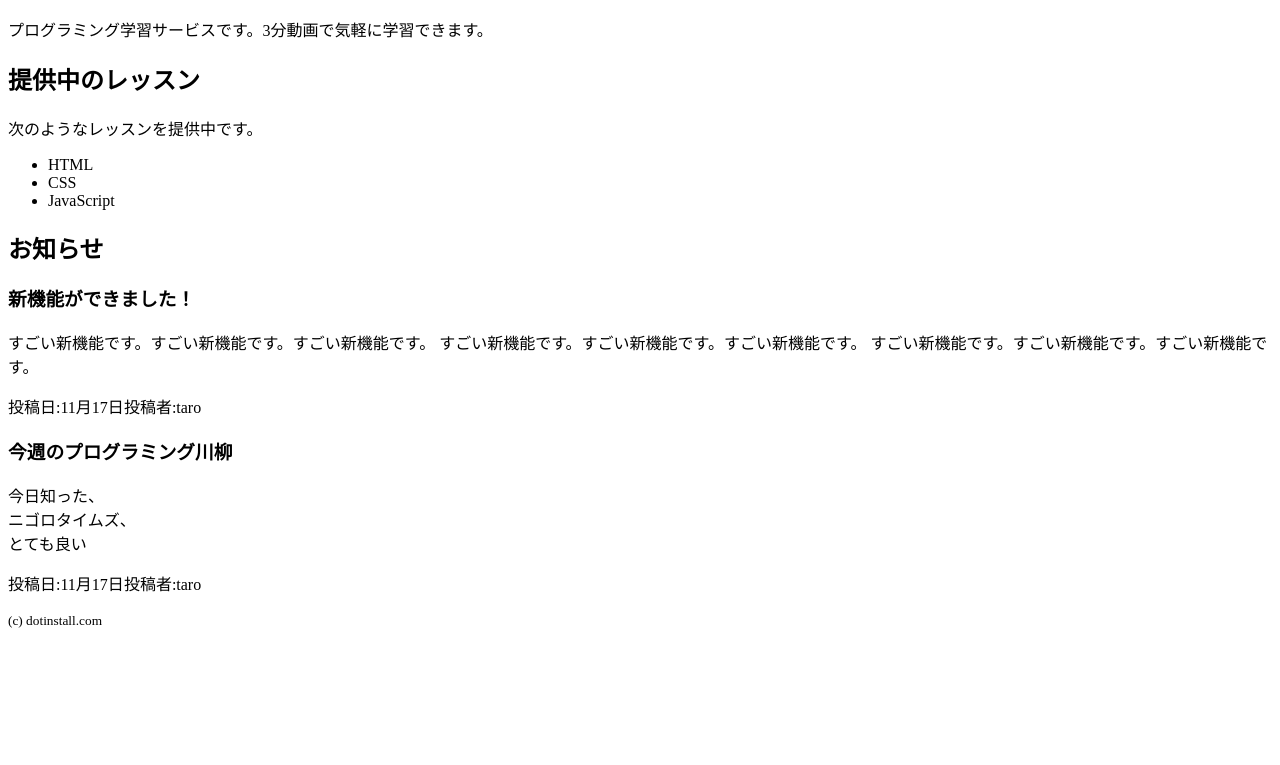
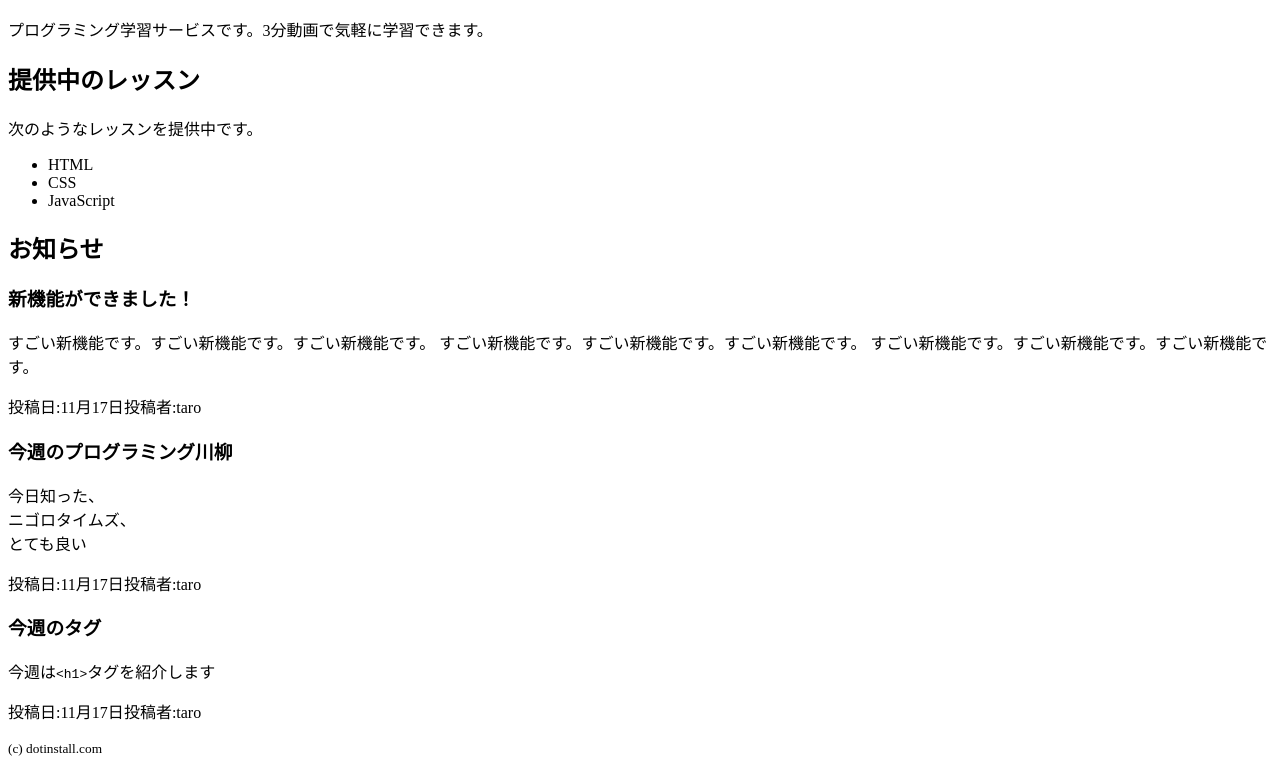
Before and after one commit to HirokazuKiryu/dotinstall_html_basic, a plain HTML site: page index.html in a window 1280 px wide. Shown: the part 299-1064 px from the top of the page. Before the commit the page ends 936 px from the top, so only its background shows below. Drawn offline with Linux system fonts and the light colour scheme.

Commit message:
文字参照、codeタグを使ってみよう

```diff
--- a/index.html
+++ b/index.html
@@ -41,9 +41,18 @@
           <p>投稿日:<time datetime="2020-11-17 13:00">11月17日</time>投稿者:taro</p>
         </footer>
       </article>
+
       <article>
         <h3>今週のプログラミング川柳</h3>
         <p>今日知った、<br>ニゴロタイムズ、<br>とても良い</p>
+          <footer>
+            <p>投稿日:<time datetime="2020-11-17 13:00">11月17日</time>投稿者:taro</p>
+          </footer>
+        </article>
+
+      <article>
+        <h3>今週のタグ</h3>
+        <p>今週は<code>&lt;h1&gt;</code>タグを紹介します</p>
           <footer>
             <p>投稿日:<time datetime="2020-11-17 13:00">11月17日</time>投稿者:taro</p>
           </footer>
```
